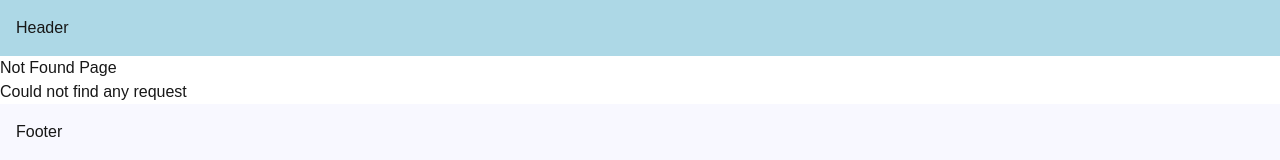
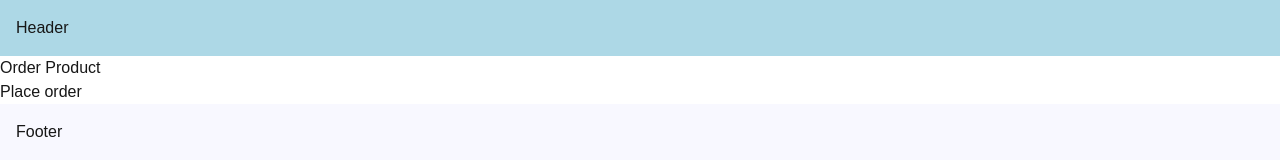
Before and after one commit to Madhawa-Tharindu/Next.js-Course, a Next.js app: page /order-product in a window 1280 px wide. Before the commit this address had no page. Shown: the top 160 px of the page. Built offline with nearby package versions, Linux system fonts and the light colour scheme.

Commit message:
learnt about route navigating programmatically

```diff
--- /dev/null
+++ b/src/app/order-product/page.tsx
@@ -0,0 +1,19 @@
+"use client"
+
+import { useRouter } from "next/navigation";
+
+export default function OrderProduct() {
+
+    const router = useRouter();
+
+    const handleClick = () => {
+        console.log("Placing your order..")
+        router.push("/");
+    };
+    return(
+        <>
+        <h1>Order Product</h1>
+        <button onClick={handleClick}>Place order</button>
+        </>
+    )
+}
```
